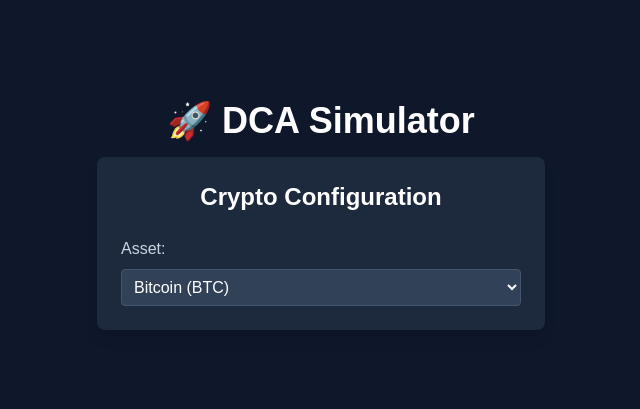
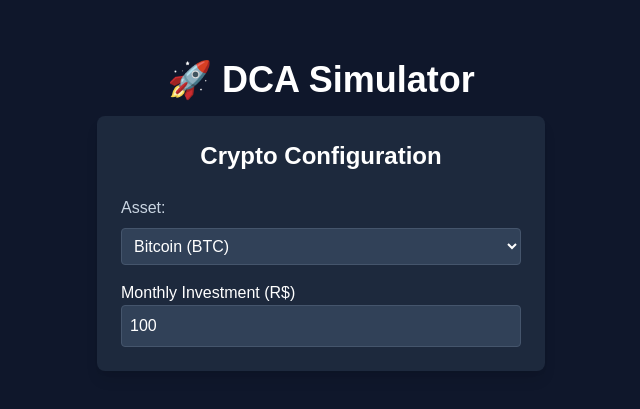
Before and after one commit to guidonunes/crypto_dca_simulator, a Next.js app in the folder dca-simulator-web/: page / in a window 1280 px wide. Shown: the part 185-594 px from the top of the page, without its empty margins (319-959 px from the left). Built offline with nearby package versions, Linux system fonts and the light colour scheme.

Commit message:
add amount form

```diff
--- a/dca-simulator-web/components/SimulationForm.tsx
+++ b/dca-simulator-web/components/SimulationForm.tsx
@@ -5,6 +5,7 @@ import { useState } from "react";
 
 export default function SimulationForm() {
   const [asset, setAsset] = useState("BTC");
+  const [amount, setAmount] = useState(100);
 
   return (
     <div className="bg-slate-800 p-6 rounded-lg shadow-lg w-full max-w-md">
@@ -12,6 +13,7 @@ export default function SimulationForm() {
         Crypto Configuration
       </h2>
       <form className="space-y-4">
+        {/* ASSET SELECTION */}
         <div>
           <label className="block text-slate-300 mb-2"> Asset: </label>
             <select
@@ -22,6 +24,16 @@ export default function SimulationForm() {
             <option value="ETH">Ethereum (ETH)</option>
           </select>
         </div>
+        {/* AMOUNT INPUT */}
+        <div>
+          <label>Monthly Investment (R$)</label>
+          <input
+            type="number"
+            value={amount}
+            onChange={(e) => setAmount(Number(e.target.value))}
+            className="w-full p-2 rounded bg-slate-700 text-white border border-slate-600 focus:outline-none focus:border-blue-500"
+          />
+        </div>
       </form>
     </div>
   )
```
